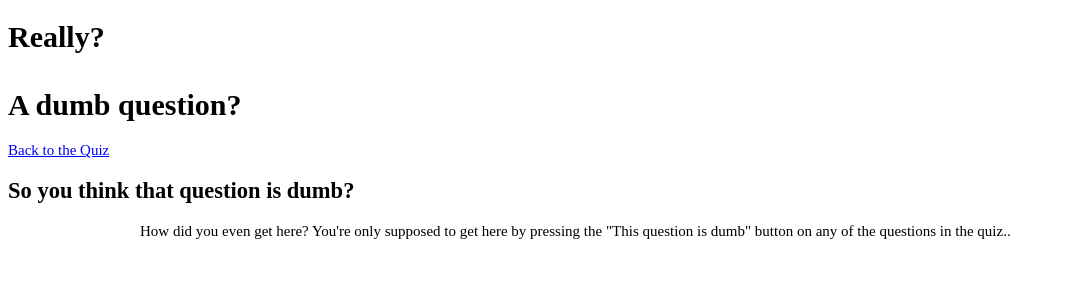
After one commit to Kwekker/website-quiz, a PHP site: page /reporter.php in a window 1280 px wide. The commit adds this page. Shown: the top 300 px of the page, without its empty margins (0-1065 px from the left). Run offline with PHP 8.4, Linux system fonts and the light colour scheme.

Commit message:
Add question reporting system

```diff
--- a/questions.json
+++ b/questions.json
@@ -4,7 +4,7 @@
   },
   {
     "id": "taylor",
-    "html": "Give me all of Taylor's (official) names/aliases. As separate answers.",
+    "html": "Give me all of Taylor's (official) names/aliases. As separate answers.<br><br>",
     "points": [1,2,2]
   },
   {
--- /dev/null
+++ b/reporter.php
@@ -0,0 +1,115 @@
+<?php
+  ini_set('error_log', "err.log");
+  ini_set('display_errors', 1);
+  ini_set('display_startup_errors', 1);
+  error_reporting(E_ALL);
+
+  if(isset($_POST["question"]) && (isset($_POST["reason"]) || isset($_POST["typedReason"]))) {
+    if(!file_exists("answers/" .$_POST["question"]. ".json")) {
+      header("Location: /quiz?bfb");
+      die;
+    }
+
+    if(
+      isset($_POST["typedReason"]) && strlen($_POST["typedReason"]) > 1000 ||
+      isset($_POST["givenName"]) && strlen($_POST["givenName"]) > 30 ||
+      isset($_POST["reason"]) && strlen($_POST["reason"]) > 30
+    ) {
+      header("Location: /quiz?bfb");
+      die;
+    }
+
+    $name = isset($_POST["givenName"]) ? $_POST["givenName"] : "ANON";
+    $reason = isset($_POST["reason"]) ? $_POST["reason"] : "none";
+    $typedReason = isset($_POST["typedReason"]) ? $_POST["typedReason"] : "none";
+    $typedReason = str_replace("\n","\n\t", $typedReason);
+
+    $newLine = time() .",$name,". $_POST["question"] .",$reason:\n\t$typedReason\n";
+
+    file_put_contents("reports.log", $newLine, LOCK_EX | FILE_APPEND);
+
+    header("Location: /quiz?fb");
+    die;
+  }
+?>
+
+<!DOCTYPE html>
+<html lang="en" dir="ltr">
+<head>
+  <meta charset="utf-8">
+  <meta name="description" content="Obscure references nobody will get.">
+  <title>Report a question</title>
+  <link rel="stylesheet" href="/main.css" type="text/css">
+  <link rel="stylesheet" href="style.css" type="text/css">
+  <link rel="icon" href="../pictures/gewoon een eend.png" type="image/gif">
+
+</head>
+
+<body>
+  <h1>
+    <div class="animated">
+      Really?
+    </div>
+    <br>
+    A dumb question?
+  </h1>
+
+  <article class="topPart">
+    <a href="/quiz" class="button">Back to the Quiz</a>
+
+    <h2>So you think that question is dumb?</h2>
+
+  </article>
+
+  <article>
+    <div class="unuglify">
+      <?php if(isset($_POST["question"])): ?>
+      If you think one of the questions on my quiz page is dumb, you can tell me here! <br>
+      Just give me the reason, and I'll probably change it!
+      If I agree with you of course! Otherwise I won't! <br>
+      <a href="/quiz">Shit wait, I came here on accident! The question isn't actually that dumb after all!</a>
+      <br><br>
+      You have accused the following question of being dumb:
+      <div id="questions">
+        <?php
+          require "generate.php";
+          // Now that I think about it, questions in questions.json should really be keyed by their ID shouldn't they?
+          // Anyway..
+          $questions = json_decode(file_get_contents("questions.json"));
+          foreach($questions as $q)
+            if(isset($q->id) && $q->id == $_POST["question"]) break;
+
+          echo "<div>$q->html";
+          echo generateAnswers(NULL, $q);
+          echo "</div>"
+        ?>
+        <br>
+        <div>
+          <form method="POST">
+            <label for="name">Your name (leave empty for anonymity):</label><br>
+            <input type="text" name="givenName" id="name" style="margin-left:0;" value="<?php if(isset($_POST["name"])) echo $_POST["name"]; ?>">
+            <br><br>
+            Choose:<br>
+            <input type="radio" name="reason" id="wording" value="wording"><label for="wording">The question itself is dumb</label><br>
+            <input type="radio" name="reason" id="points" value="points"><label for="points">The amount of points is dumb</label><br>
+            <input type="radio" name="reason" id="answerRight" value="answerRight"><label for="answerRight">My answer should be correct</label><br>
+            <input type="radio" name="reason" id="answerWrong" value="answerWrong"><label for="answerWrong">The correct answer is wrong</label><br>
+            <input type="radio" name="reason" id="like" value="like"><label for="like">Idk just fuck this question in general</label><br>
+            <input type="radio" name="reason" id="other" value="other"><label for="other">Something else</label><br>
+            <br>
+            <input type="hidden" name="question" value="<?php echo $_POST["question"]; ?>">
+            <label for="reason">Explain (doesn't have to be an essay):</label> <br>
+            <textarea name="typedReason" id="reason" cols="30" rows="10" style="font-family:Arial, Helvetica, sans-serif"></textarea><br>
+            <input type="submit">
+          </form>
+
+        </div>
+      </div>
+      <?php else: ?>
+        How did you even get here? You're only supposed to get here by pressing the "This question is dumb" button on any of the questions in the quiz..
+      <?php endif; ?>
+    </div>
+  </article>
+
+</body>
+</html>
--- a/style.css
+++ b/style.css
@@ -51,7 +51,7 @@ li {
     margin-right: auto;
 }
 
-.points {
+#questions .points {
     float: right;
     /* text-align: right; */
     margin-left: 50px;
@@ -60,6 +60,12 @@ li {
 .points b {
     position: relative;
     right: 30px;
+}
+
+.dumb {
+    float: right;
+    position: relative;
+    bottom: 15px;
 }
 
 /* Quotes */
```
Also changed, not shown: generate.php (+10 -5 lines), index.php (+6 -2 lines), 1 other file.
